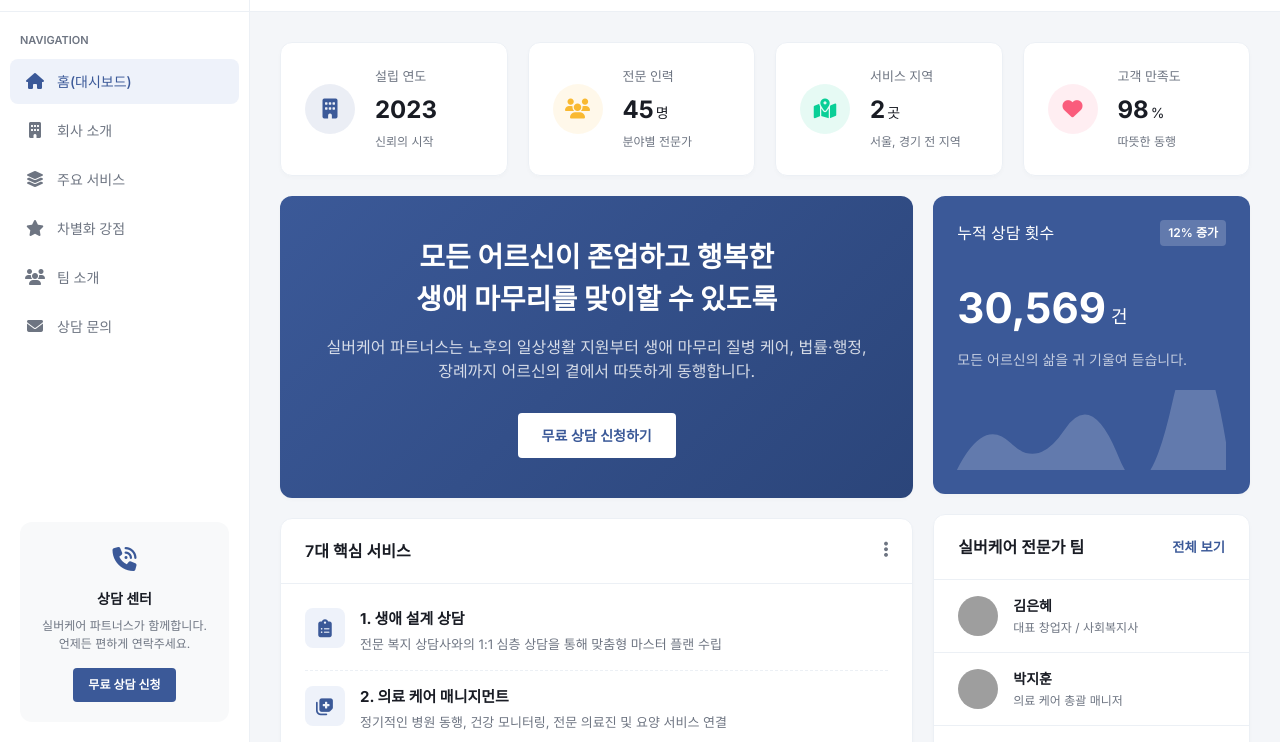
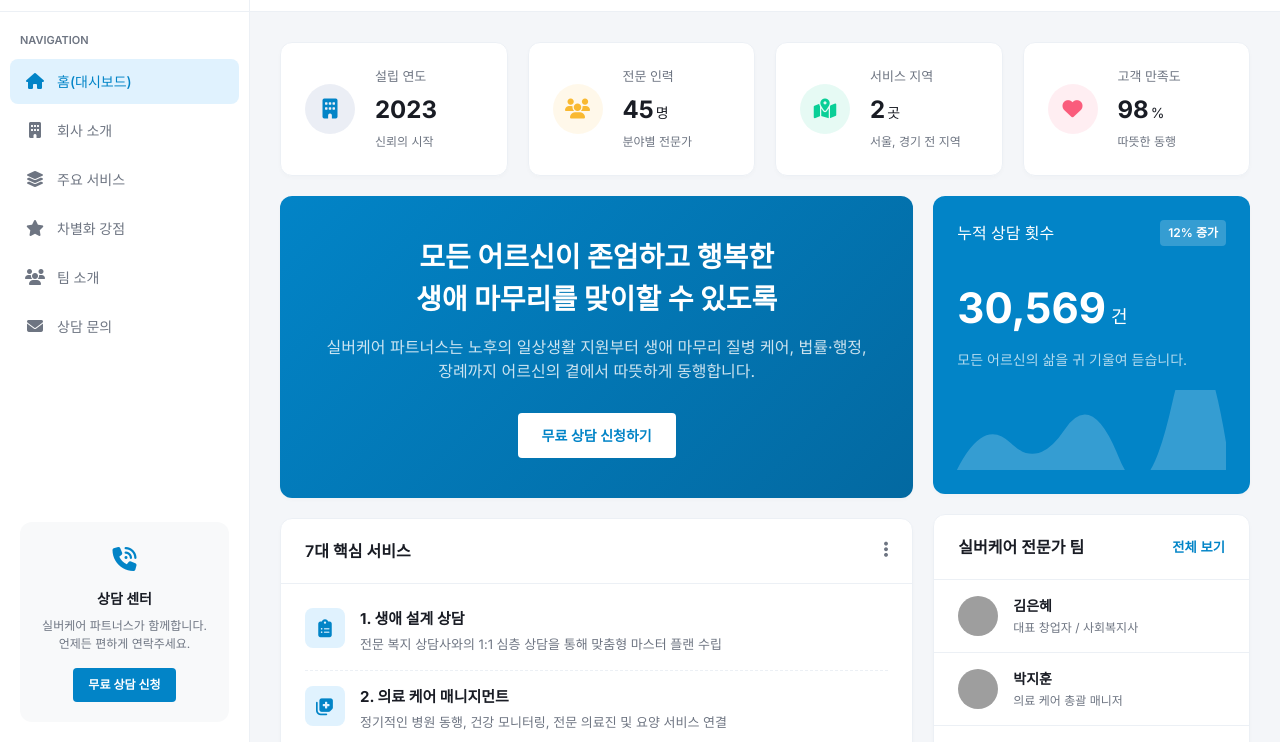
Before and after one commit to seungju-17/silver-care, a plain HTML site: page index.html in a window 1280 px wide. Shown: the part 58-800 px from the top of the page. Drawn offline with Linux system fonts and the light colour scheme; grey boxes are pictures that could not be loaded.

Commit message:
Update color scheme to Sky Blue

```diff
--- a/style.css
+++ b/style.css
@@ -7,9 +7,9 @@
     --border-color: #ecf0f5;
 
     /* Branding Colors */
-    --primary-blue: #3b5998; /* Or something similar #4361ee */
-    --primary-blue-hover: #2E467A;
-    --accent-blue: #eef2fa;
+    --primary-blue: #0284c7; /* Sky Blue - Adjusted for better contrast */
+    --primary-blue-hover: #0369a1;
+    --accent-blue: #e0f2fe;
     --green-color: #0acf97;
     --orange-color: #f9b931;
     --red-color: #fa5c7c;
@@ -333,7 +333,7 @@ a { text-decoration: none; color: inherit; }
 
 /* Hero Card (Main Message) */
 .hero-card {
-    background: linear-gradient(135deg, var(--primary-blue), #2b457a);
+    background: linear-gradient(135deg, var(--primary-blue), #0369a1);
     color: white;
     border: none;
 }
```
